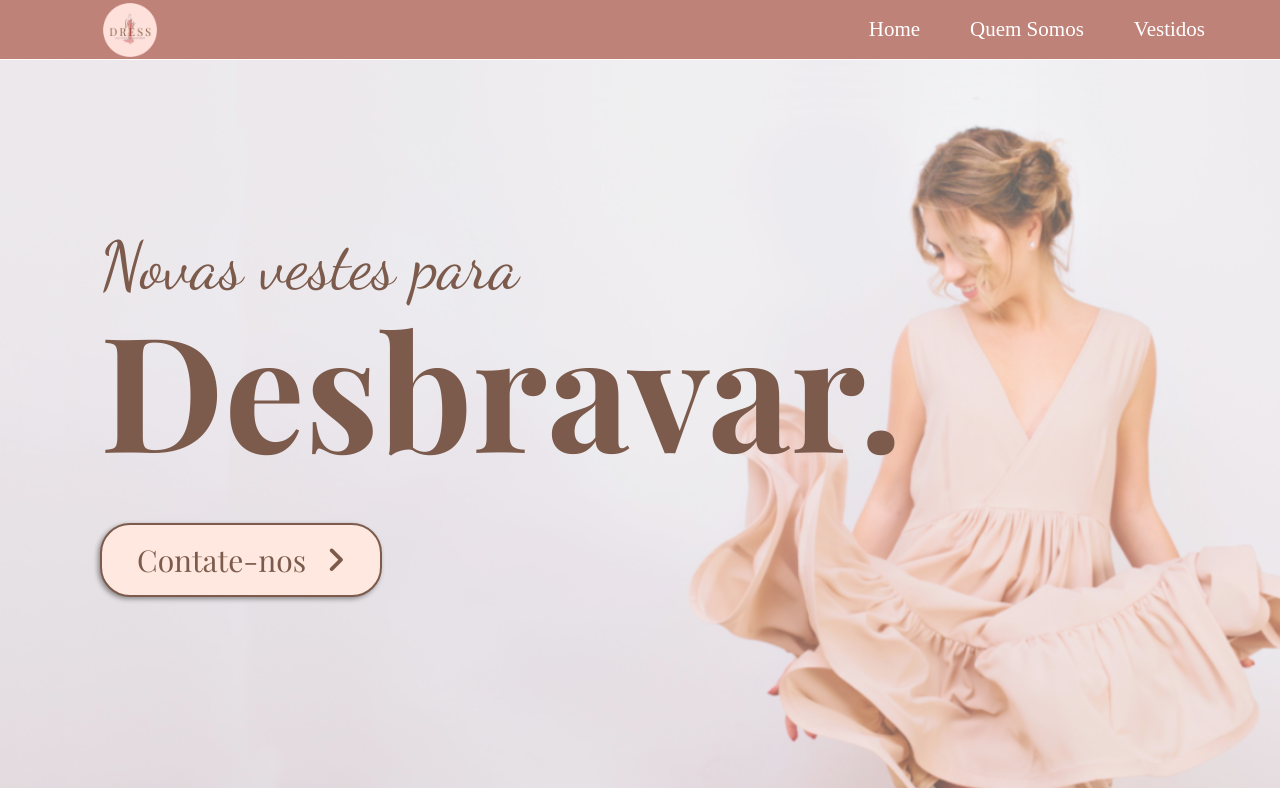
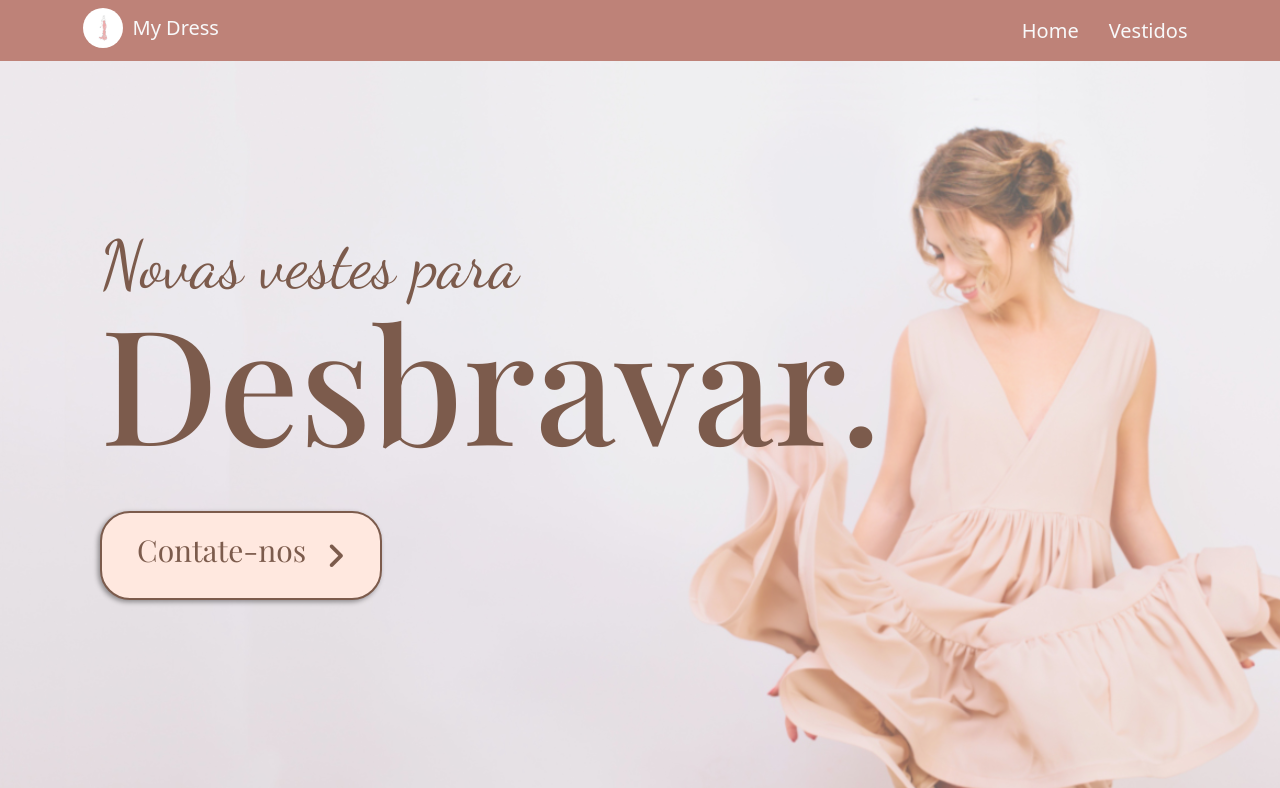
Before and after one commit to juaoantonio/my-dress-site, a Django app: page / in a window 1280 px wide. Shown: the top 788 px of the page. Run offline with Django 4.2, Linux system fonts and the light colour scheme; some libraries are stand-ins or nearby versions; some web fonts are replaced.

Commit message:
Added Bootstrap 5 into base template/style

```diff
--- a/static/landing_page/css/base.css
+++ b/static/landing_page/css/base.css
@@ -41,7 +41,14 @@ a {
 
 
 /* Header (Cabeçalho) */
-header {
+.navbar-custom {
+    background-color: var(--cor-contraste-light);
+}
+
+.navbar-custom > a {
+    color: white;
+}
+/* header {
     background: var(--cor-contraste-light);
     display: flex;
     align-items: center;
@@ -89,7 +96,7 @@ header {
     font-size: 2.1rem;
     text-decoration: none;
     color: #ffffff;
-}
+} */
 
 main {
     min-height: 90vh;
--- a/templates/landing_page/base.html
+++ b/templates/landing_page/base.html
@@ -8,6 +8,8 @@
     <meta name="viewport" content="width=device-width, initial-scale=1.0">
     <link rel="shortcut icon" href="{% static 'landing_page/img/flaticon.png' %}" type="image/x-icon">
     <link rel="stylesheet" href="{% static 'landing_page/css/base.css' %}">
+    <link href="https://cdn.jsdelivr.net/npm/bootstrap@5.0.2/dist/css/bootstrap.min.css" rel="stylesheet"
+        integrity="sha384-EVSTQN3/azprG1Anm3QDgpJLIm9Nao0Yz1ztcQTwFspd3yD65VohhpuuCOmLASjC" crossorigin="anonymous">
     {% block styles %}{% endblock styles %}
     <title>{% block title %}{% endblock title %}</title>
 </head>
@@ -15,7 +17,41 @@
 <body>
     <!-- Cabeçalho -->
     <header>
-        <div id="cabecalho-container">
+        <nav class="navbar navbar-custom navbar-expand-md bg-faded sticky-top py-1">
+            <div class="container d-flex align-items-center">
+                <a class="navbar-brand fs-3 link-light p-2 bd-highlight" href="#">
+                    <div class="d-inline-flex align-items-center justify-content-start">
+                        <img src="{% static 'landing_page/img/boneca-logo.jpeg' %}" alt="" width="40" height="40" class="rounded-circle">
+                        <p class="ms-3 mb-0 fs-2">My Dress</p>
+                    </div>
+                </a>
+                <button class="navbar-toggler" type="button" data-bs-toggle="collapse" data-bs-target="#collapsingNavbar3">
+                    <span class="navbar-toggler-icon"></span>
+                </button>
+                <div class="navbar-collapse collapse w-100" id="collapsingNavbar3">
+                    <ul class="nav navbar-nav ms-auto w-100 justify-content-end">
+                        <li class="nav-item fs-2 px-3">
+                            <a class="nav-link link-light" href="{% url 'home' %}">Home</a>
+                        </li>
+                        <li class="nav-item fs-2 px-3">
+                            <a class="nav-link link-light" href="{% url 'vestidos' %}">Vestidos</a>
+                        </li>
+                        {% comment %} <li class="nav-item dropdown">
+                            <a class="nav-link dropdown-toggle" href="#" id="navbarScrollingDropdown" role="button" data-bs-toggle="dropdown" aria-expanded="false"> Menu </a>
+                            <ul class="dropdown-menu dropdown-menu-right" aria-labelledby="navbarScrollingDropdown">
+                                <li><a class="dropdown-item" href="#">Item</a></li>
+                                <li><a class="dropdown-item" href="#">Item</a></li>
+                                <li>
+                                    <hr class="dropdown-divider">
+                                </li>
+                                <li><a class="dropdown-item" href="#">Item</a></li>
+                            </ul>
+                        </li> {% endcomment %}
+                    </ul>
+                </div>
+            </div>
+        </nav>
+        {% comment %} <div id="cabecalho-container">
             <div id="logo-container">
                 <img id="logo" src="{% static 'landing_page/img/logo.png' %}" alt="Logo My Dress">
             </div>
@@ -24,10 +60,10 @@
                 <ul id="navbar">
                     <li class="menu-option"><a href="/">Home</a></li>
                     <li class="menu-option"><a href="#quem-somos-container">Quem Somos</a></li>
-                    <li class="menu-option"><a href= {% url 'vestidos' %} >Vestidos</a></li>
+                    <li class="menu-option"><a href={% url 'vestidos' %}>Vestidos</a></li>
                 </ul>
             </nav>
-        </div>
+        </div> {% endcomment %}
     </header>
 
     <main>
@@ -37,12 +73,18 @@
     <!-- Rodapé -->
     <footer>
         {% block footer %}
-        <p>Site feito por <a href="https://github.com/juaoantonio" target="_blank" rel="external">João Antônio - Desenvolvedor Web</a></p>
+        <p>Site feito por <a href="https://github.com/juaoantonio" target="_blank" rel="external">João Antônio -
+                Desenvolvedor Web</a></p>
         {% endblock footer %}
     </footer>
 
     <!-- Script -->
     <script src="https://kit.fontawesome.com/a0913b7604.js" crossorigin="anonymous"></script>
+    <script src="https://cdn.jsdelivr.net/npm/bootstrap@5.0.2/dist/js/bootstrap.bundle.min.js"
+        integrity="sha384-MrcW6ZMFYlzcLA8Nl+NtUVF0sA7MsXsP1UyJoMp4YLEuNSfAP+JcXn/tWtIaxVXM" crossorigin="anonymous">
+    </script>
+    {% block scripts %}
+    {% endblock scripts %}
 </body>
 
 </html>
```
